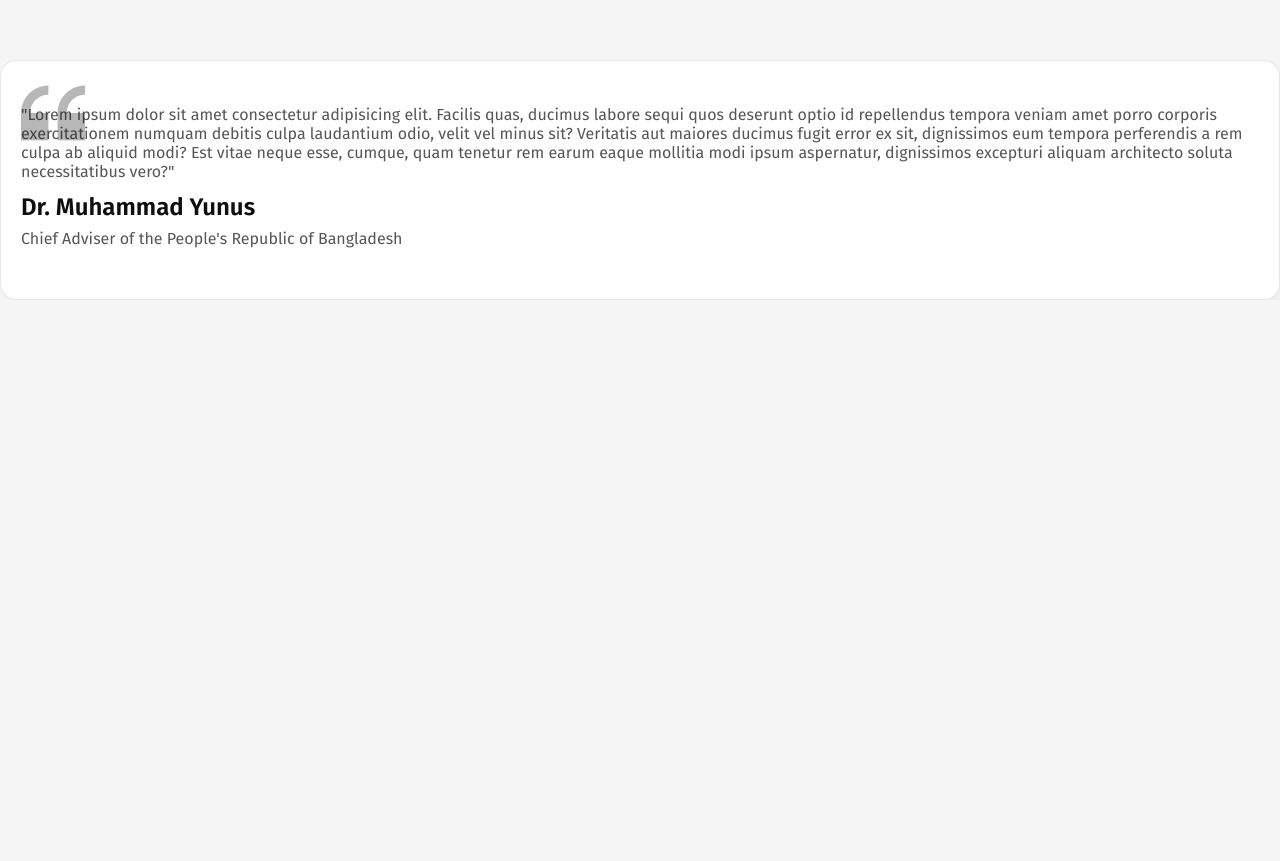
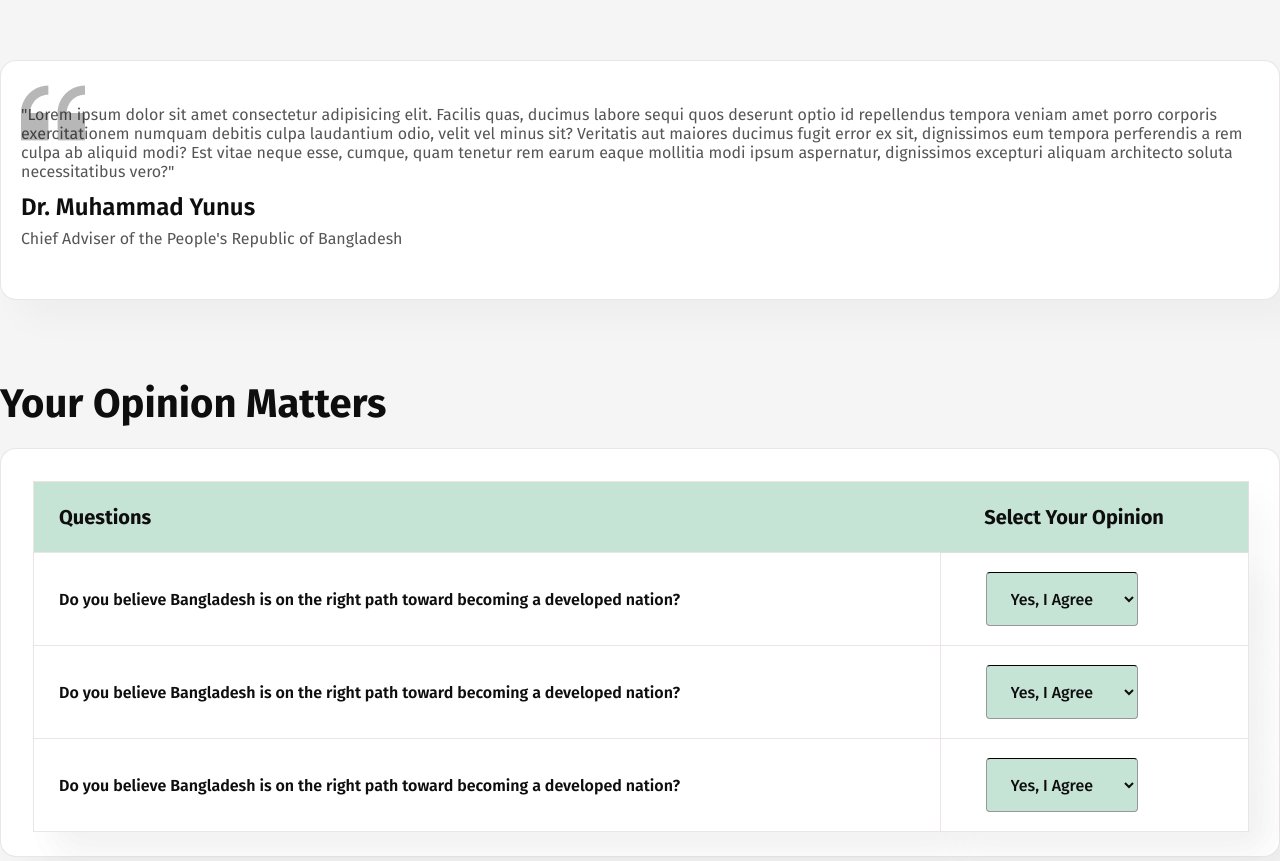
Before and after one commit to Hasnatkallol/Assignment-1, a plain HTML site: page index.html in a window 1280 px wide. Shown: the part 1578-2439 px from the top of the page. Before the commit the page ends 1878 px from the top, so only its background shows below. Drawn offline with Linux system fonts and the light colour scheme.

Commit message:
Opinion metters part

```diff
--- a/index.html
+++ b/index.html
@@ -108,6 +108,60 @@
             <h4>Dr. Muhammad Yunus</h4>
             <p class="description-2">Chief Adviser of the People's Republic of Bangladesh</p>
           </section>
+
+          <!-- Start opinion part -->
+           <section class="opinion">
+            <h1 class="title">Your Opinion Matters</h1>
+                <div class="opinion-table">
+                    <table>
+                        <tr>
+                          <th style="
+                            display: flex;
+                            text-align: center;
+                            align-content: center;
+                             padding-left: 25px;
+                             align-items:center;
+                             ">Questions</th>
+                          <th style="padding-right: 40px;">Select Your Opinion</th>
+                        </tr>
+                        <tr>
+                          <td>Do you believe Bangladesh is on the right path toward becoming a developed nation?</td>
+                          <td>
+                            <select name="opinion" id="opinion">
+                                <option value="agree">Yes, I Agree</option>
+                                <option value="neutral">Neutral</option>
+                                <option value="no">No</option>
+                              </select>
+                          </td>
+                        </tr>
+
+                        <tr>
+                            <td>Do you believe Bangladesh is on the right path toward becoming a developed nation?</td>
+                            <td>
+                              <select name="opinion" id="opinion">
+                                  <option value="agree">Yes, I Agree</option>
+                                  <option value="neutral">Neutral</option>
+                                  <option value="no">No</option>
+                                </select>
+                            </td>
+                          </tr>
+
+                          <tr>
+                            <td>Do you believe Bangladesh is on the right path toward becoming a developed nation?</td>
+                            <td>
+
+                                <select name="opinion" id="opinion">
+                                    <option  value="agree">Yes, I Agree</option>
+                                    <option value="neutral">Neutral</option>
+                                    <option value="no">No</option>
+                                  </select>
+
+                            </td>
+                          </tr>
+
+                      </table>
+                </div>
+           </section>
     </main>
 
     <footer>
--- a/styles/style.css
+++ b/styles/style.css
@@ -302,6 +302,8 @@ border-radius: 16px;
     margin-bottom: 32px;
     border: none;
   }
+
+
 /* start younus text */
 .younus-text {
   width: 1280px;
@@ -315,7 +317,7 @@ border-radius: 16px;
   padding: 20px;
   display: flex;
   flex-direction: column;
-text-align: justify;
+  text-align: justify;
 }
 .younus-text .icon{
   position: absolute;
@@ -345,3 +347,88 @@ text-align: justify;
   color: #0E0E0E;
   opacity: 0.7;
 }
+
+
+ /* Start opinion part */
+ .opinion{
+  width: 1280px;
+  height: 481px;
+  border-radius: 16px;
+  margin: 0px auto;
+  margin-top: 80px;
+ }
+.opinion .title {
+  font-family: "Fira Sans", serif;
+  font-size: 40px;
+  font-weight: 700;
+  color: #0E0E0E;
+}
+ .opinion-table{
+  width: 1280px;
+  height: 409px;
+  border-radius: 16px;
+  margin-top: 20px;
+  background-color: white;
+  box-shadow: 20px 20px 34px rgba(0,0,0,0.03);
+  border: 1px solid  rgba(231, 223, 223, 0.8);
+ }
+.opinion-table select{
+  border-top: 1px solid black;
+  border-bottom: 1px solid rgb(152, 150, 150);
+  border-right:  1px solid rgb(152, 150, 150);
+  border-left:  1px solid rgb(152, 150, 150);
+  font-family: "Fira Sans", serif;
+  font-size: 16px;
+  font-weight: 500;
+  color:#0E0E0E;
+  background-color: #C6E4D6;
+  border-radius: 4px;
+  padding-right: 20px;
+  padding-left: 20px;
+  padding-top: 14px;
+  padding-bottom: 14px;
+  margin-left: 20px;
+  width: 152px;
+  height: 54px;
+
+}
+
+ table{
+  border-collapse: collapse;
+  /* width: 800px; */
+  background-color: white;
+  box-shadow: 20px 20px 34px rgba(0,0,0,0.03);
+  border: 1px solid  rgba(231, 223, 223, 0.8);
+  width: 1216px;
+  height: 250px;
+  /* border: 1px solid black; */
+  /* text-align: center; */
+  margin: 32px;
+ }
+ th{
+  font-family: "Fira Sans", serif;
+  font-size: 20px;
+  font-weight: bold;
+  color:#0E0E0E;
+  background: #C6E4D6;
+  /* padding-bottom: 12px; */
+ }
+ tr{
+  height: 70px;
+ }
+ th{
+  height: 70px;
+  /* padding: 0 20px; */
+ }
+ td{
+  background-color: white;
+  box-shadow: 20px 20px 34px rgba(0,0,0,0.03);
+  border: 1px solid  rgba(231, 223, 223, 0.8);
+  height: 93px;
+  font-family: "Fira Sans", serif;
+  font-size: 16px;
+  font-weight: 600;
+  color:#0E0E0E;
+  padding-left: 25px;
+  /* padding: 0 20px; */
+ }
```
